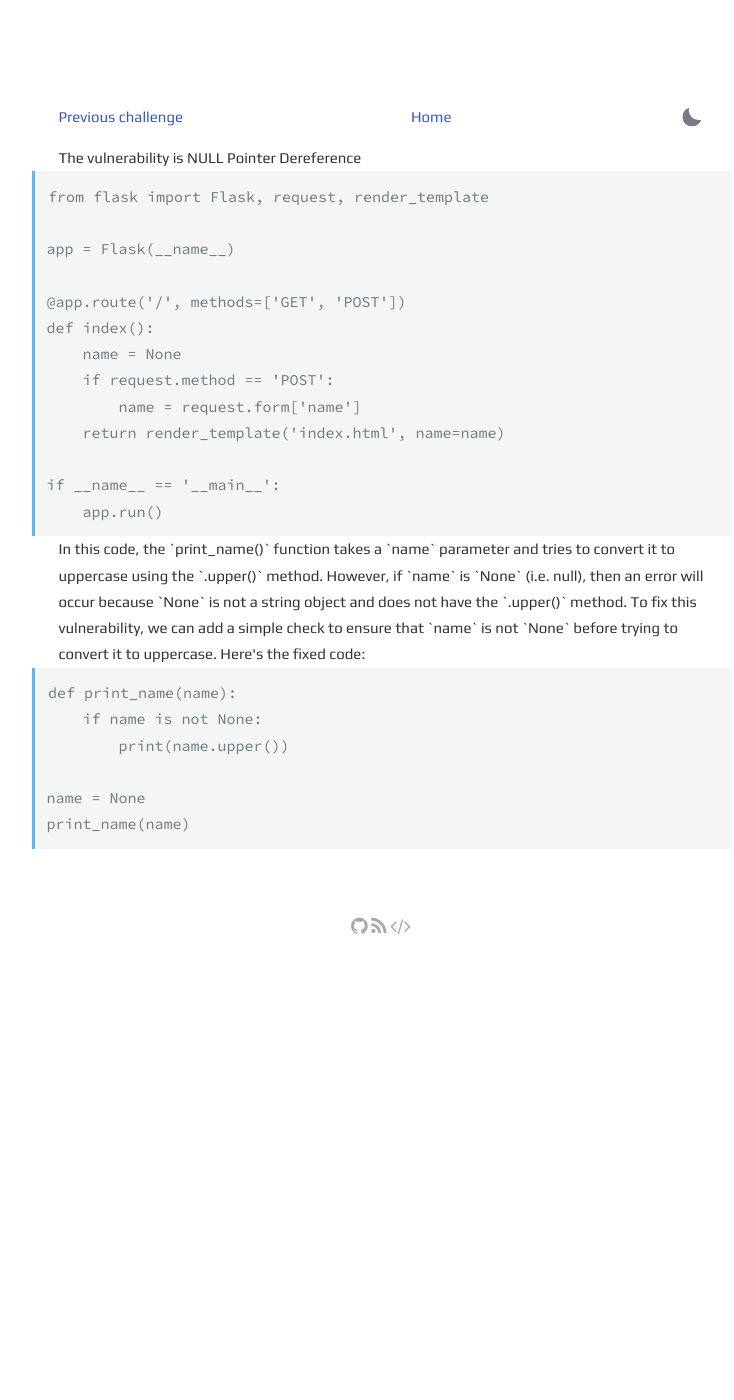
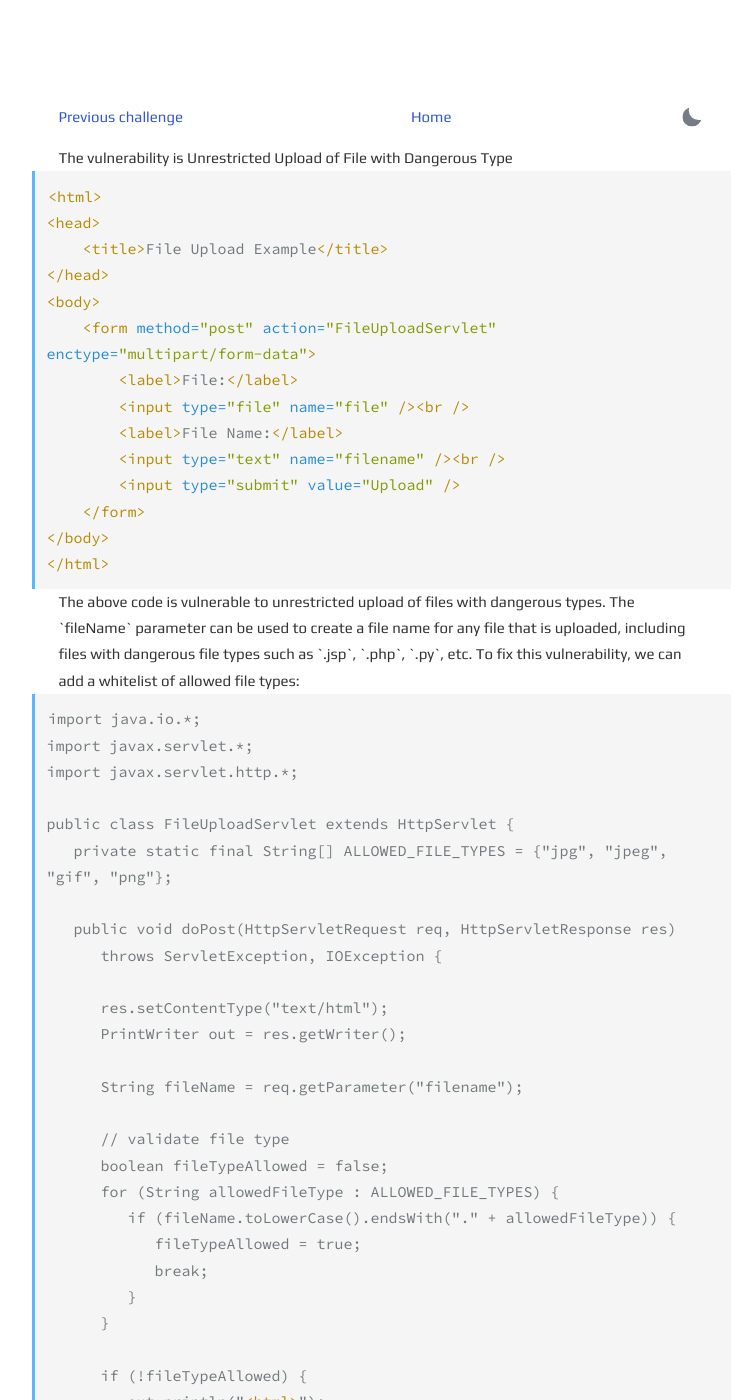
Before and after one commit to robsware/robsware.github.io, a Jekyll site: the page built from challenges/2023-03-27.html, in a window 1280 px wide and 1400 px high. Shown: the whole window, without its empty margins (259-993 px from the left). Built offline with Jekyll 4.4.1, drawn with Linux system fonts in a browser that asks for light colours; some of the changed text lies outside the part shown.

Commit message:
Automated daily appsec challenge

```diff
--- a/challenges/2023-03-27.html
+++ b/challenges/2023-03-27.html
@@ -11,38 +11,84 @@ layout: page
       </button>
     </div>
   </section>
-The vulnerability is NULL Pointer Dereference
+The vulnerability is Unrestricted Upload of File with Dangerous Type
 {% highlight html %}
-from flask import Flask, request, render_template
-
-app = Flask(__name__)
-
-@app.route('/', methods=['GET', 'POST'])
-def index():
-    name = None
-    if request.method == 'POST':
-        name = request.form['name']
-    return render_template('index.html', name=name)
-
-if __name__ == '__main__':
-    app.run()
+<html>
+<head>
+    <title>File Upload Example</title>
+</head>
+<body>
+    <form method="post" action="FileUploadServlet" enctype="multipart/form-data">
+        <label>File:</label>
+        <input type="file" name="file" /><br />
+        <label>File Name:</label>
+        <input type="text" name="filename" /><br />
+        <input type="submit" value="Upload" />
+    </form>
+</body>
+</html>
 
 
 {% endhighlight %}
 
 
-In this code, the `print_name()` function takes a `name` parameter and tries to convert it to uppercase using the `.upper()` method. However, if `name` is `None` (i.e. null), then an error will occur because `None` is not a string object and does not have the `.upper()` method.
+The above code is vulnerable to unrestricted upload of files with dangerous types. The `fileName` parameter can be used to create a file name for any file that is uploaded, including files with dangerous file types such as `.jsp`, `.php`, `.py`, etc.
 
-To fix this vulnerability, we can add a simple check to ensure that `name` is not `None` before trying to convert it to uppercase. Here's the fixed code:
+To fix this vulnerability, we can add a whitelist of allowed file types:
 
 
 
 {% highlight html %}
-def print_name(name):
-    if name is not None:
-        print(name.upper())
+import java.io.*;
+import javax.servlet.*;
+import javax.servlet.http.*;
 
-name = None
-print_name(name)
+public class FileUploadServlet extends HttpServlet {
+   private static final String[] ALLOWED_FILE_TYPES = {"jpg", "jpeg", "gif", "png"};
+
+   public void doPost(HttpServletRequest req, HttpServletResponse res)
+      throws ServletException, IOException {
+
+      res.setContentType("text/html");
+      PrintWriter out = res.getWriter();
+
+      String fileName = req.getParameter("filename");
+
+      // validate file type
+      boolean fileTypeAllowed = false;
+      for (String allowedFileType : ALLOWED_FILE_TYPES) {
+         if (fileName.toLowerCase().endsWith("." + allowedFileType)) {
+            fileTypeAllowed = true;
+            break;
+         }
+      }
+
+      if (!fileTypeAllowed) {
+         out.println("<html>");
+         out.println("<body>");
+         out.println("<h3>Invalid file type</h3>");
+         out.println("</body>");
+         out.println("</html>");
+         return;
+      }
+
+      Part filePart = req.getPart("file");
+
+      InputStream fileContent = filePart.getInputStream();
+      OutputStream fileOutStream = new FileOutputStream(fileName);
+
+      byte[] buffer = new byte[4096];
+      int bytesRead = -1;
+      while ((bytesRead = fileContent.read(buffer)) != -1) {
+         fileOutStream.write(buffer, 0, bytesRead);
+      }
+
+      out.println("<html>");
+      out.println("<body>");
+      out.println("<h3>File uploaded successfully</h3>");
+      out.println("</body>");
+      out.println("</html>");
+   }
+}
 
 {% endhighlight %}
```
Also changed, not shown: challenges/dailyappsec.html (+64 -14 lines).
